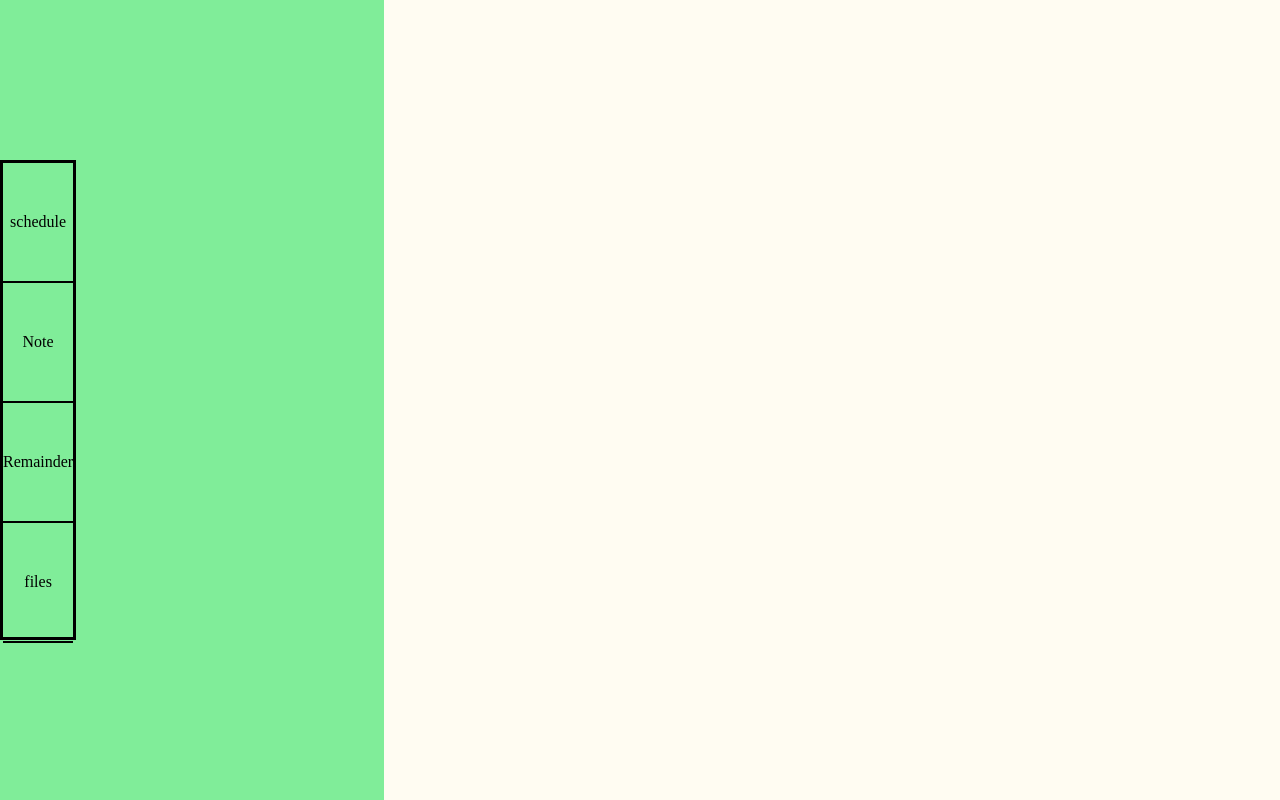
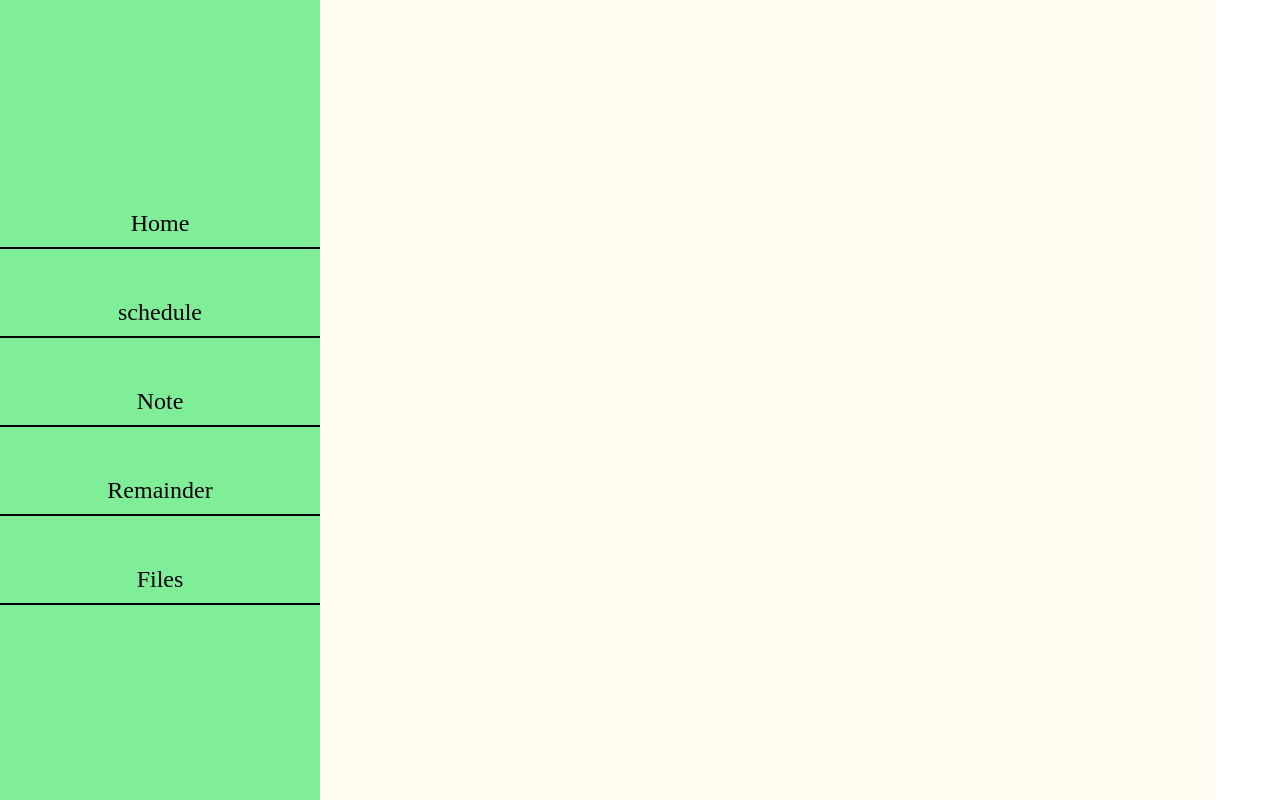
Before and after one commit to Vignesh-Vicky-007/Studyassist, a plain HTML site: page index.html in a window 1280 px wide. Drawn offline with Linux system fonts and the light colour scheme.

Commit message:
22.3.23  2:00

```diff
--- a/index.html
+++ b/index.html
@@ -17,10 +17,12 @@
                 <div class="file"><h1>files</h1></div> -->
             <!-- </div> -->
             <nav class="navigation">
-                <ul class="items"><li>schedule</li>
+                <ul class="items">
+                <li>Home</li>
+                <li>schedule</li>
                 <li>Note</li>
                 <li>Remainder</li>
-                <li>files</li></ul>
+                <li>Files</li></ul>
             </nav>
         </div>
         <div class="right-container">
--- a/style.css
+++ b/style.css
@@ -7,6 +7,7 @@
 body
 {
     /* background-color: aqua; */
+    font-family: serif;
 }
 .container{
     width: 100%;
@@ -17,16 +18,17 @@ body
 {
     position: relative;
    background-color: #80ed99;
-   width: 30VW;
+   width: 25VW;
 }
 
 .navigation
 {
     /* bottom: 0%; */
     position: absolute;
+    width: 25vw;
     top: 20%;
     /* margin-top: 100px; */
-    border: 3px solid ;
+    /* border: 3px solid ; */
     height: 60%;
 }
 
@@ -39,9 +41,10 @@ body
 }
 li
 {
+    font-size: 1.5rem;
     border-bottom: 2px solid;
     padding-top: 50px;
-    padding-bottom: 50px;
+    padding-bottom: 10px;
     /* padding-left: 200px; */
     text-align: center;
 }
```
